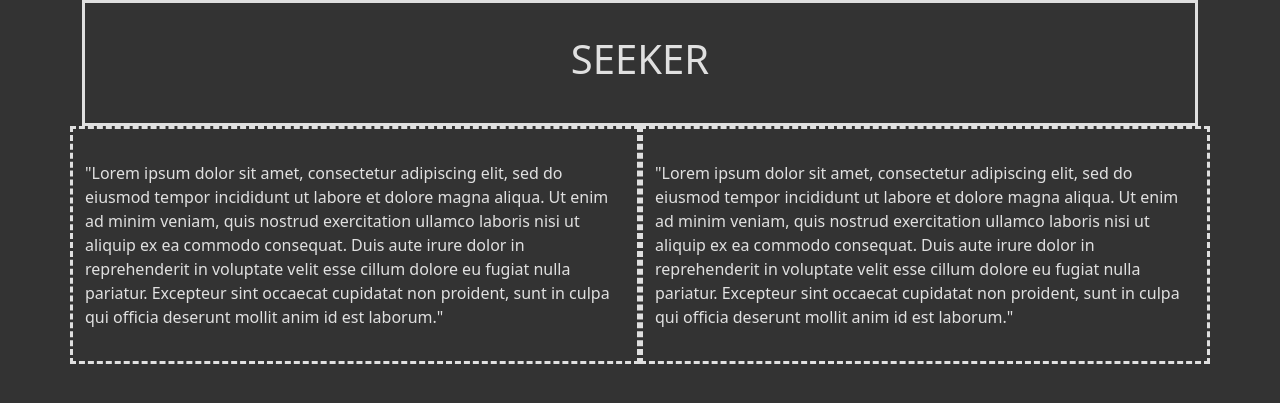
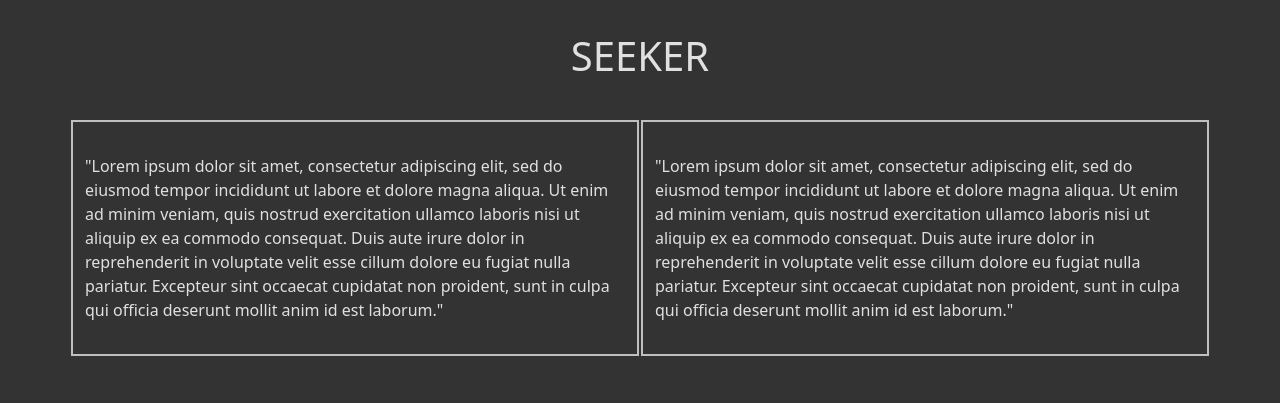
Before and after one commit to Wolfed9902/Seeker, a Flask app: page / in a window 1280 px wide. Shown: the part 56-459 px from the top of the page. Run offline with Flask 2, Linux system fonts and the light colour scheme.

Commit message:
Modify styles.css

```diff
--- a/seeker/static/css/styles.css
+++ b/seeker/static/css/styles.css
@@ -1,16 +1,32 @@
 body {
-	overflow-x:hidden;
-	overflow-y:hidden;
+	overflow-x: hidden;
+	overflow-y: hidden;
 }
 
 .home-title {
   margin: auto;
   width: 100%;
-  padding: 2rem;
-	border-style: solid;
+  padding: 32px;
+}
+
+.title-text {
+	animation: rise 2s infinite ease-in-out;
+	display: inline-block;
 }
 
 .home-content {
-	padding: 2rem;
-	border-style: dashed;
+	display: flex;
+	justify-content: space-between;
+	padding: 32px;
+	margin-top: 32px;
+	margin-bottom: 32px;
+	margin-left: 1px;
+	margin-right: 1px;
+	border: solid 2px #bfbfbf;
 }
+
+@keyframes rise {
+  50% {
+    transform: translate(0, -15%);
+  }
+}
```
